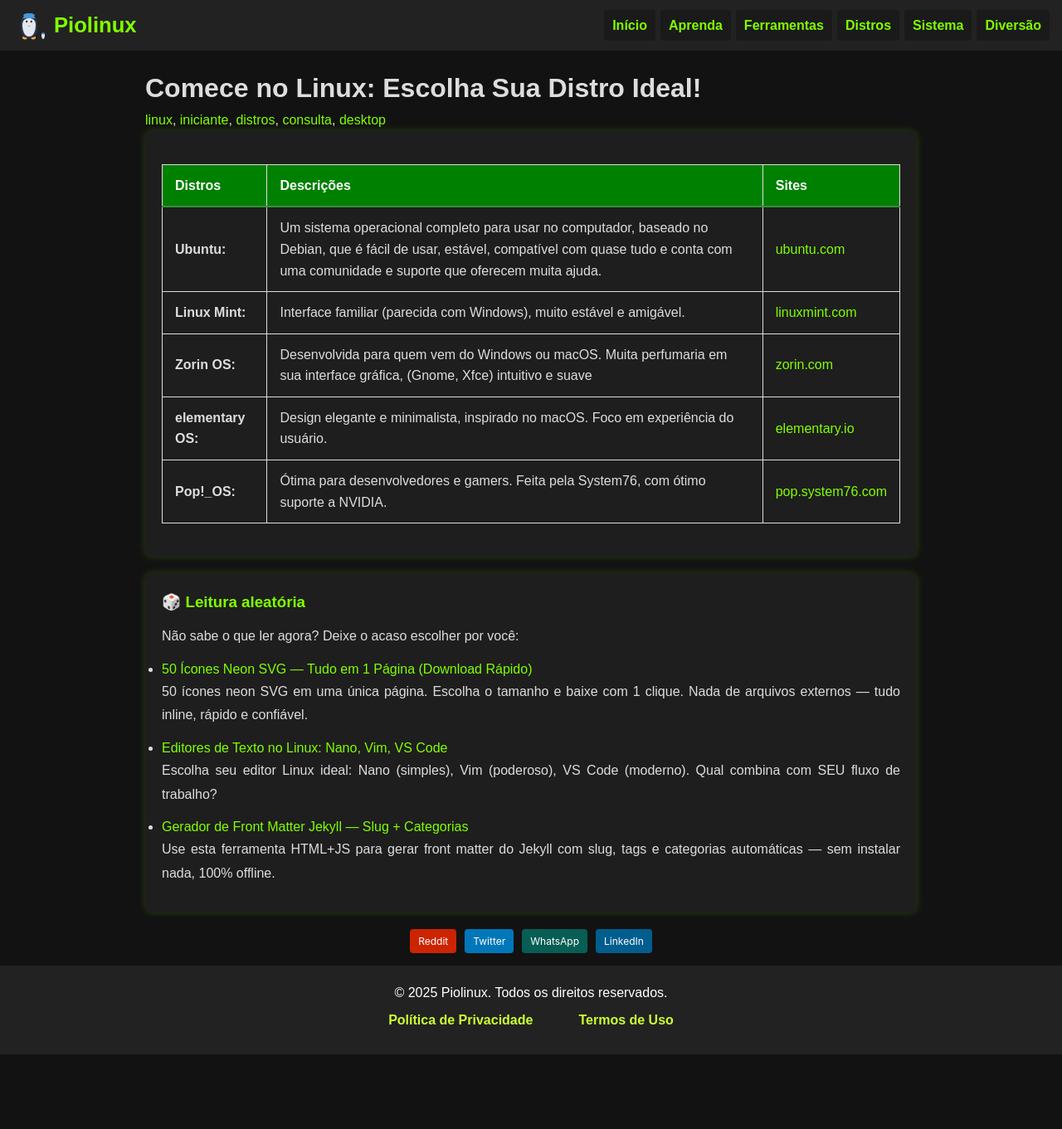
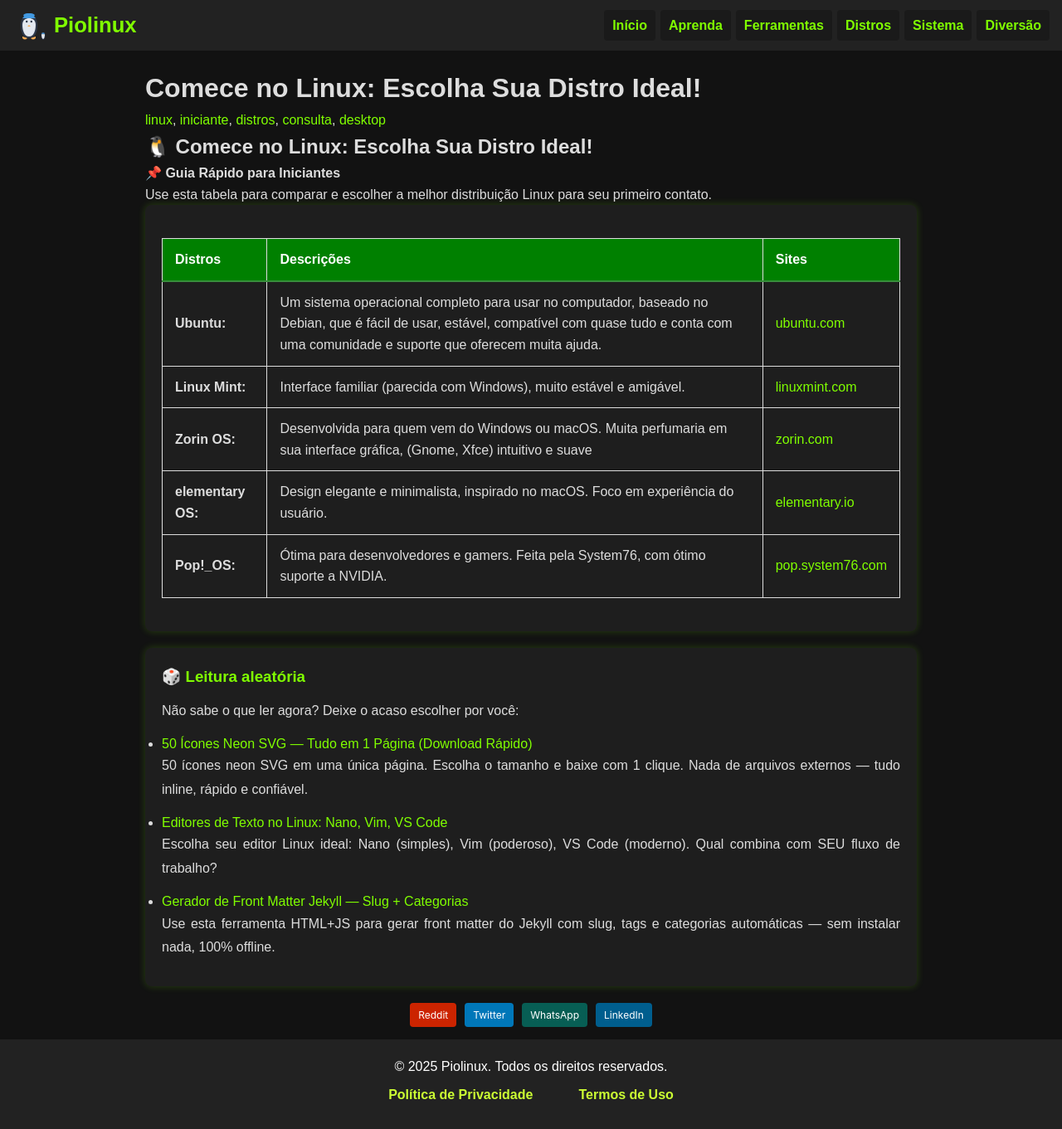
Before and after one commit to Piolinux/piolinux-site, a Jekyll site: the page built from _pages/distros/distros-iniciante.md, in a window 1280 px wide. Shown: the whole page at 83% size. Built offline with Jekyll 4.4.1, drawn with Linux system fonts in a browser that asks for light colours; before the commit the page ends 1271 px from its top, so only the background shows below that.

Commit message:
Update distros-iniciante.md

```diff
--- a/_pages/distros/distros-iniciante.md
+++ b/_pages/distros/distros-iniciante.md
@@ -7,6 +7,14 @@ tags: [linux,iniciante, distros,consulta, desktop]
 permalink: /distros/iniciante/
 ---
 
+
+
+<h2>🐧 Comece no Linux: Escolha Sua Distro Ideal!</h2>
+
+<div>
+  <strong>📌 Guia Rápido para Iniciantes</strong><br>
+  Use esta tabela para comparar e escolher a melhor distribuição Linux para seu primeiro contato.
+</div>
 
 
 <section>
```
